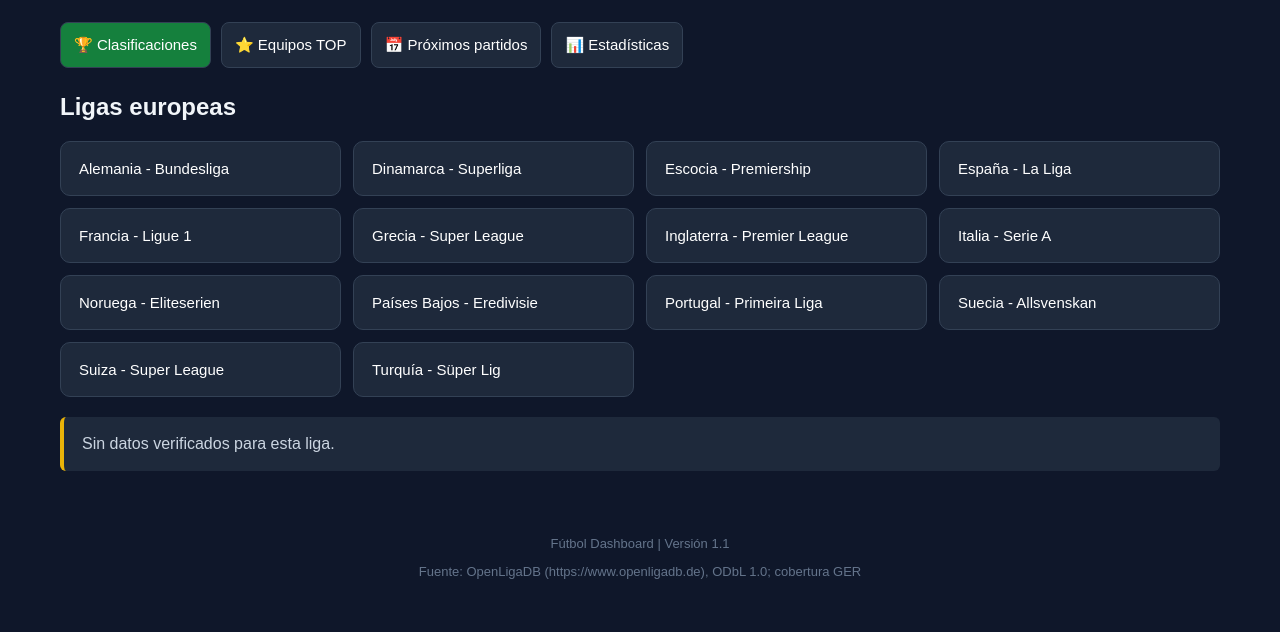
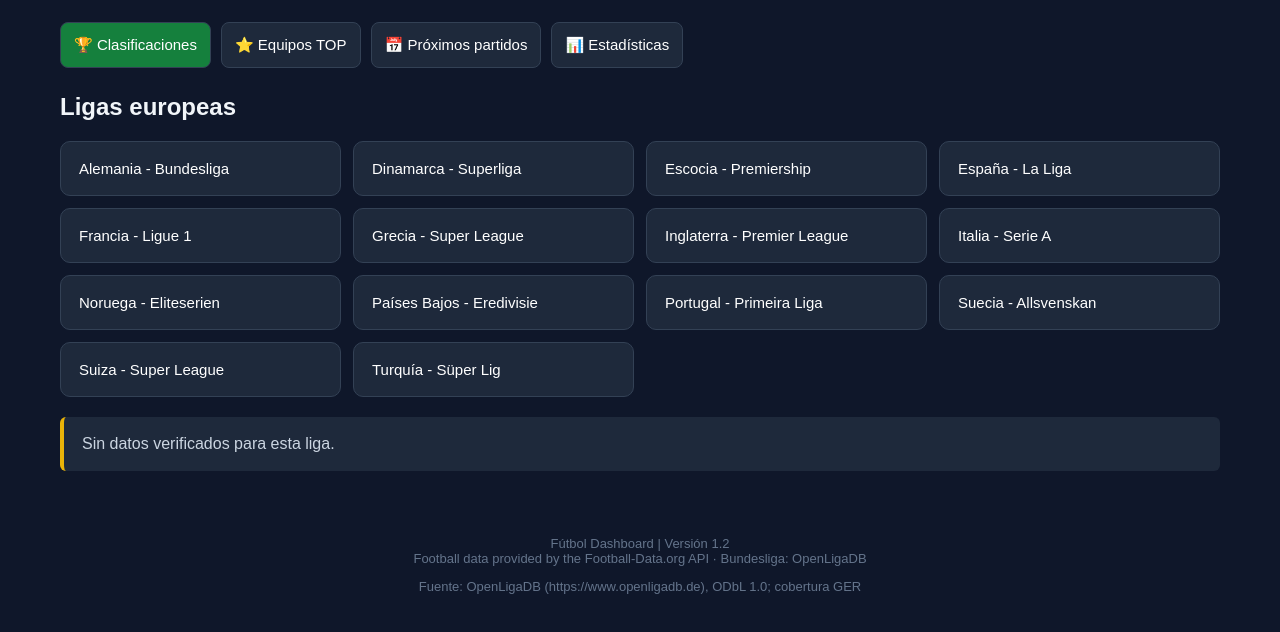
Before and after one commit to superfraile/futbol-dashboard, a plain HTML site: page index.html in a window 1280 px wide. Shown: the part 274-906 px from the top of the page. Drawn offline with Linux system fonts and the light colour scheme.

Commit message:
Añadir atribución obligatoria visible a Football-Data.org

```diff
--- a/index.html
+++ b/index.html
@@ -87,7 +87,7 @@ table{border-collapse:collapse;width:100%;font-size:14px}th,td{padding:9px;text-
 
 </main>
 
-<footer>Fútbol Dashboard | Versión 1.1</footer>
+<footer>Fútbol Dashboard | Versión 1.2<br>Football data provided by the Football-Data.org API · Bundesliga: OpenLigaDB</footer>
 
 <script src="datos.js"></script>
 <script src="panel.js"></script>
```
